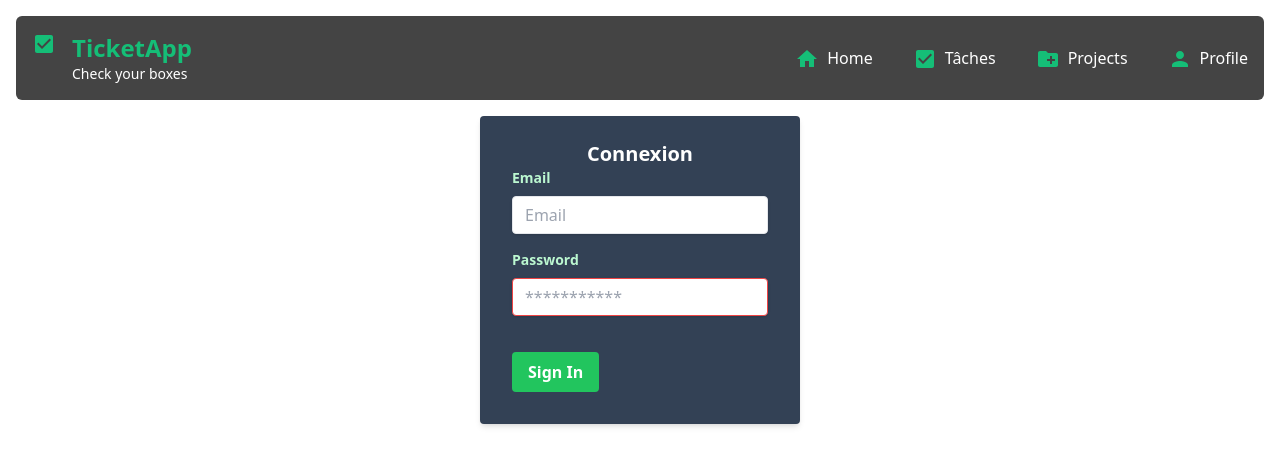
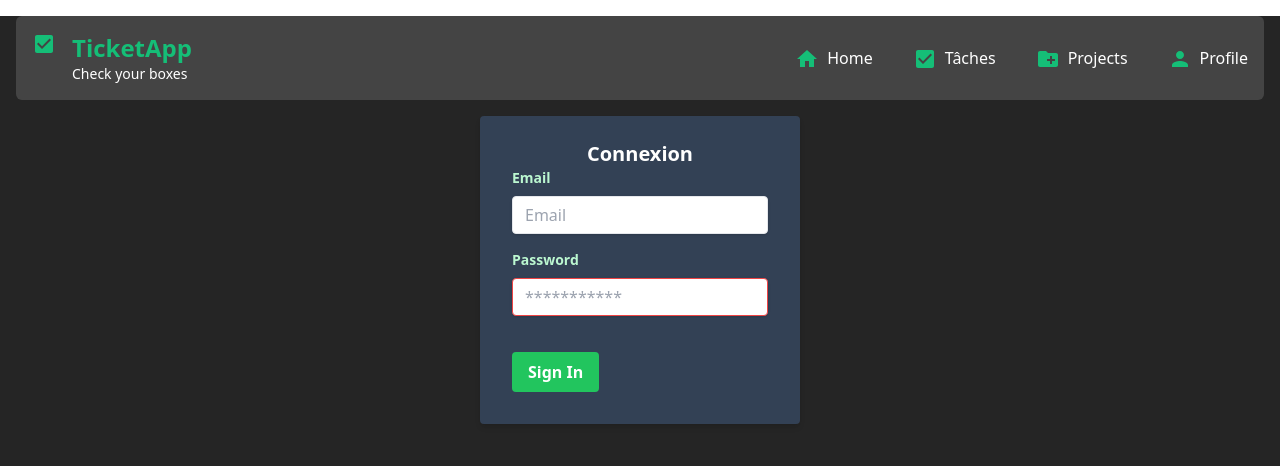
Before and after one commit to WildCodeSchool/2109-wns-paris-backbones-project, a React (Vite) app in the folder front/: page / in a window 1280 px wide. Shown: the top 466 px of the page. Built offline with nearby package versions, Linux system fonts and the light colour scheme.

Commit message:
background modification

```diff
--- a/front/src/App.tsx
+++ b/front/src/App.tsx
@@ -78,7 +78,7 @@
 	}, [userId]);
 
 	return (
-		<div className="h-screen ">
+		<div className="h-screen bg-dark-dark">
 			<Header />
 			<div>
 				<Form />
```
